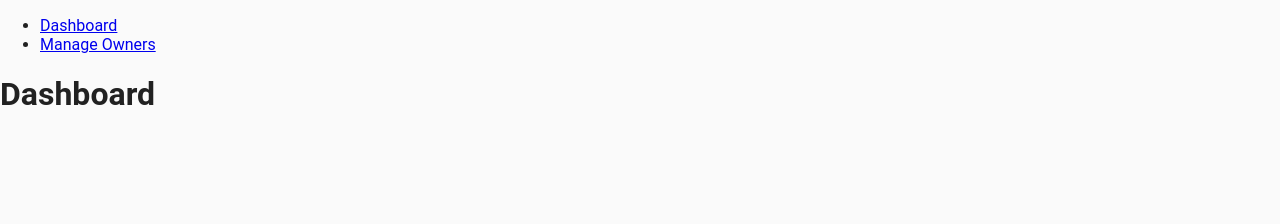
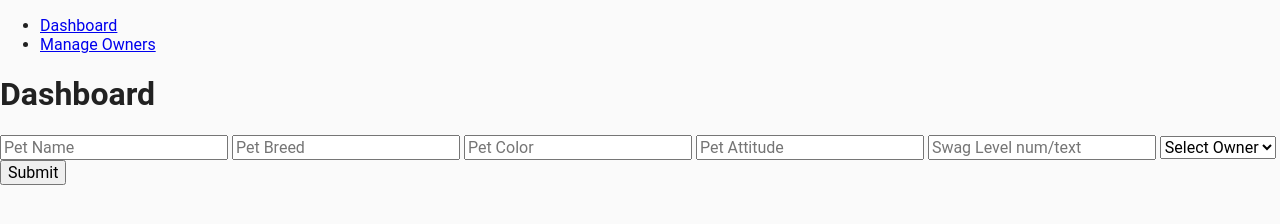
Before and after one commit to spitz-the-great/pet-hotel-weekend-activity, a website: page server/public/index.html in a window 1280 px wide. Drawn offline with nearby package versions, Linux system fonts and the light colour scheme.

Commit message:
add input form to dashboard view, html  only

```diff
--- a/server/public/views/dashboard.html
+++ b/server/public/views/dashboard.html
@@ -1 +1,25 @@
-<h1>Dashboard</h1>
+<div class="container">
+
+    <h1>Dashboard</h1>
+
+    <form ng-submit="vm.addPet(vm.petToAdd)">
+
+        <input type="text" placeholder="Pet Name" ng-model="vm.petToAdd.petName">
+        <input type="text" placeholder="Pet Breed" ng-model="vm.petToAdd.petBreed">
+        <input type="text" placeholder="Pet Color" ng-model="vm.petToAdd.petColor">
+        <input type="text" placeholder="Pet Attitude" ng-model="vm.petToAdd.petAttitude">
+        <input type="text" placeholder="Swag Level num/text" ng-model="vm.petToAdd.petAttitude">
+
+        <select required placeholder="Owner Name">
+            <option disabled selected value=''>Select Owner</option>
+            <option value="Bobby DT">Bobby DT</option>
+        </select>
+
+        <input type="submit">
+
+    </form>
+
+
+
+
+</div>
```
Also changed, not shown: checklist.md (+5 -5 lines).
